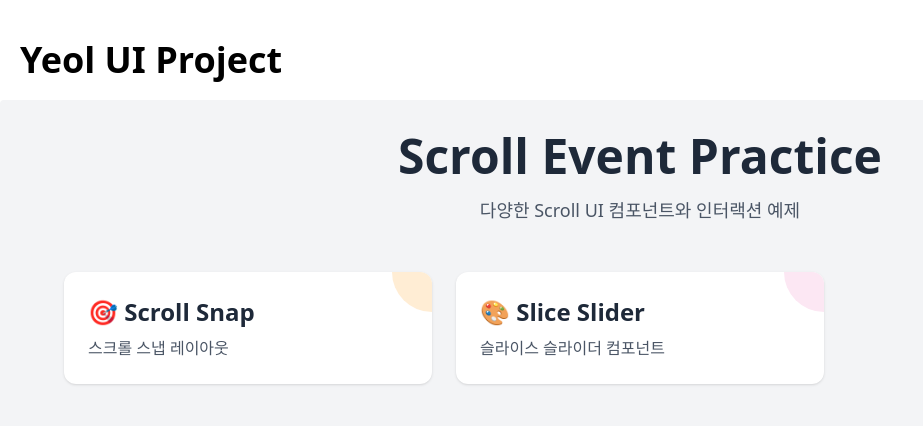
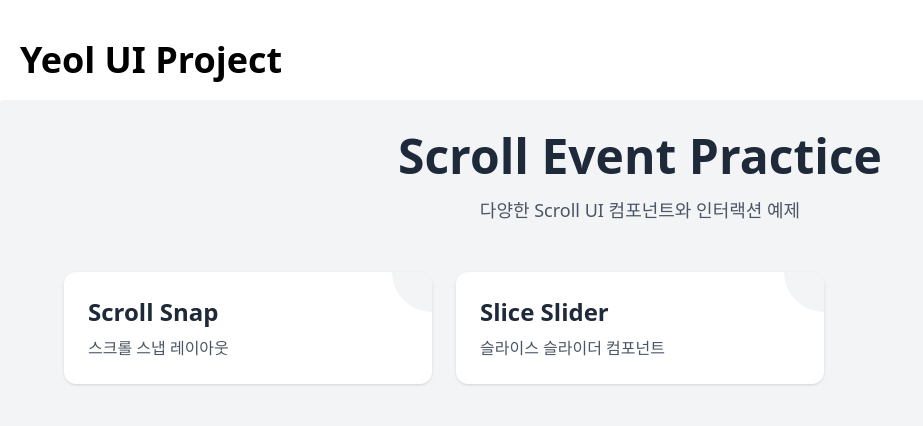
Before and after one commit to yeolsss/yeol-scroll-examples, a React (Vite) app: page / in a window 1280 px wide. Shown: the top 426 px of the page, without its empty margins (0-923 px from the left). Built offline with nearby package versions, Linux system fonts and the light colour scheme.

Commit message:
[update]: component 분리

```diff
--- a/src/App.tsx
+++ b/src/App.tsx
@@ -1,4 +1,4 @@
-import NavLink from "./components/NavLink";
+import NavLinkCard from "./components/NavLinkCard";
 
 const App = () => {
   return (
@@ -14,35 +14,17 @@ const App = () => {
         </header>
 
         <nav className="grid grid-cols-1 md:grid-cols-2 lg:grid-cols-3 gap-4 md:gap-6">
-          <NavLink
+          <NavLinkCard
             to="/scroll-snap"
-            className="group relative overflow-hidden rounded-xl bg-white p-6 shadow-sm hover:shadow-lg transition-all duration-300 hover:-translate-y-1"
-          >
-            <div className="relative z-10">
-              <h2 className="text-xl md:text-2xl font-semibold text-gray-800 group-hover:text-orange-600 transition-colors">
-                🎯 Scroll Snap
-              </h2>
-              <p className="text-sm md:text-base text-gray-600 mt-2">
-                스크롤 스냅 레이아웃
-              </p>
-            </div>
-            <div className="absolute top-0 right-0 w-20 h-20 bg-orange-100 rounded-full transform translate-x-10 -translate-y-10 group-hover:scale-150 transition-transform duration-500" />
-          </NavLink>
+            title="Scroll Snap"
+            description="스크롤 스냅 레이아웃"
+          />
 
-          <NavLink
+          <NavLinkCard
             to="/slice-slider"
-            className="group relative overflow-hidden rounded-xl bg-white p-6 shadow-sm hover:shadow-lg transition-all duration-300 hover:-translate-y-1"
-          >
-            <div className="relative z-10">
-              <h2 className="text-xl md:text-2xl font-semibold text-gray-800 group-hover:text-pink-600 transition-colors">
-                🎨 Slice Slider
-              </h2>
-              <p className="text-sm md:text-base text-gray-600 mt-2">
-                슬라이스 슬라이더 컴포넌트
-              </p>
-            </div>
-            <div className="absolute top-0 right-0 w-20 h-20 bg-pink-100 rounded-full transform translate-x-10 -translate-y-10 group-hover:scale-150 transition-transform duration-500" />
-          </NavLink>
+            title="Slice Slider"
+            description="슬라이스 슬라이더 컴포넌트"
+          />
         </nav>
       </div>
     </section>
--- /dev/null
+++ b/src/components/NavLinkCard.tsx
@@ -0,0 +1,32 @@
+import NavLink from "./NavLink";
+
+interface NavLinkCardProps {
+  to: string;
+  title: string;
+  description: string;
+}
+
+const NavLinkCard = ({
+  to,
+  title,
+  description,
+}: NavLinkCardProps) => {
+  return (
+    <NavLink
+      to={to}
+      className="group relative overflow-hidden rounded-xl bg-white p-6 shadow-sm hover:shadow-lg transition-all duration-300 hover:-translate-y-1"
+    >
+      <div className="relative z-10">
+        <h2 className="text-xl md:text-2xl font-semibold text-gray-800 transition-colors">
+          {title}
+        </h2>
+        <p className="text-sm md:text-base text-gray-600 mt-2">
+          {description}
+        </p>
+      </div>
+      <div className="absolute top-0 right-0 w-20 h-20 bg-gray-100 rounded-full transform translate-x-10 -translate-y-10 group-hover:scale-150 transition-transform duration-500" />
+    </NavLink>
+  );
+};
+
+export default NavLinkCard;
```
